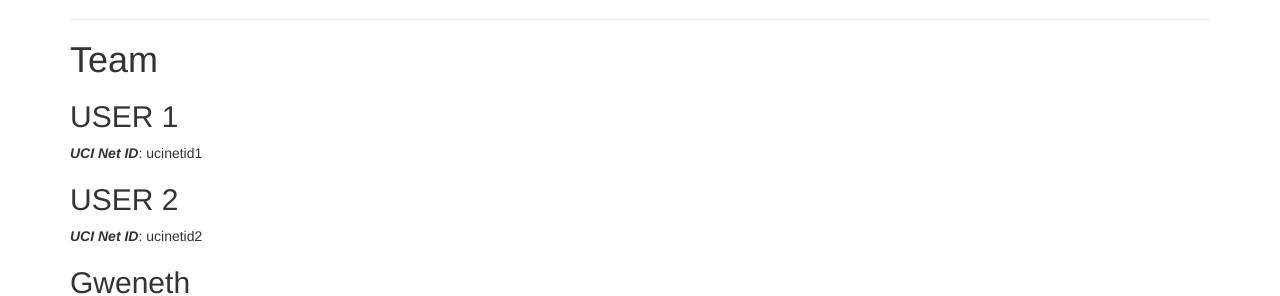
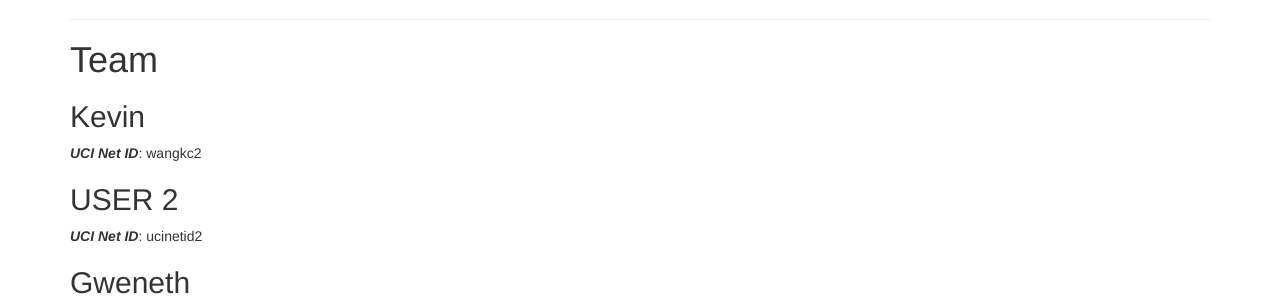
Before and after one commit to geeeeeeeeew/CS-175-Team-Direction-, a Jekyll site: the page built from docs/team.md, in a window 1280 px wide. Shown: the part 133-429 px from the top of the page. Built offline with Jekyll 4.4.1, drawn with Linux system fonts in a browser that asks for light colours.

Commit message:
Update team.md

```diff
--- a/docs/team.md
+++ b/docs/team.md
@@ -6,8 +6,8 @@ title:  Team
 # {{ page.title }}
 
 
-## USER 1
-***UCI Net ID***: ucinetid1
+## Kevin
+***UCI Net ID***: wangkc2
 
 ## USER 2
 ***UCI Net ID***: ucinetid2
```
